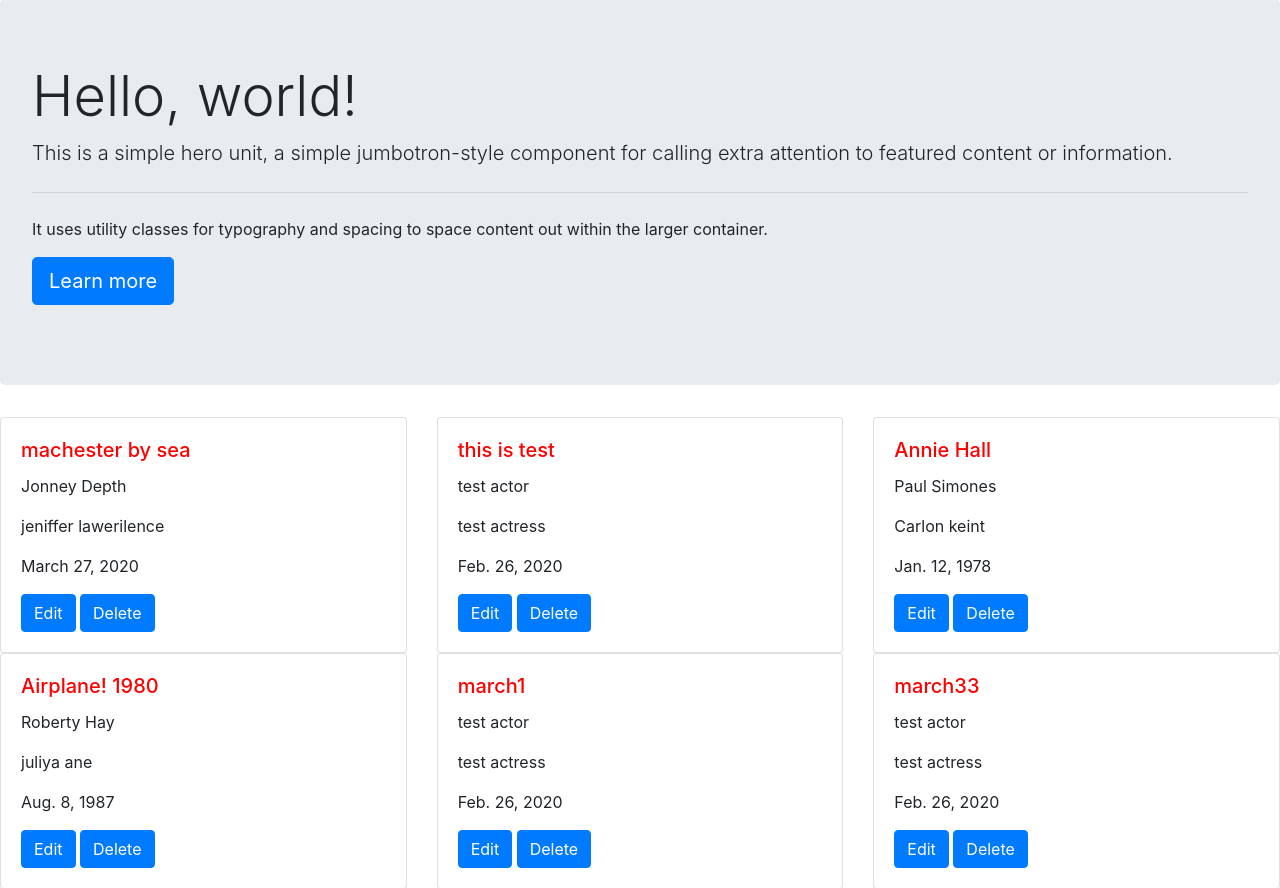
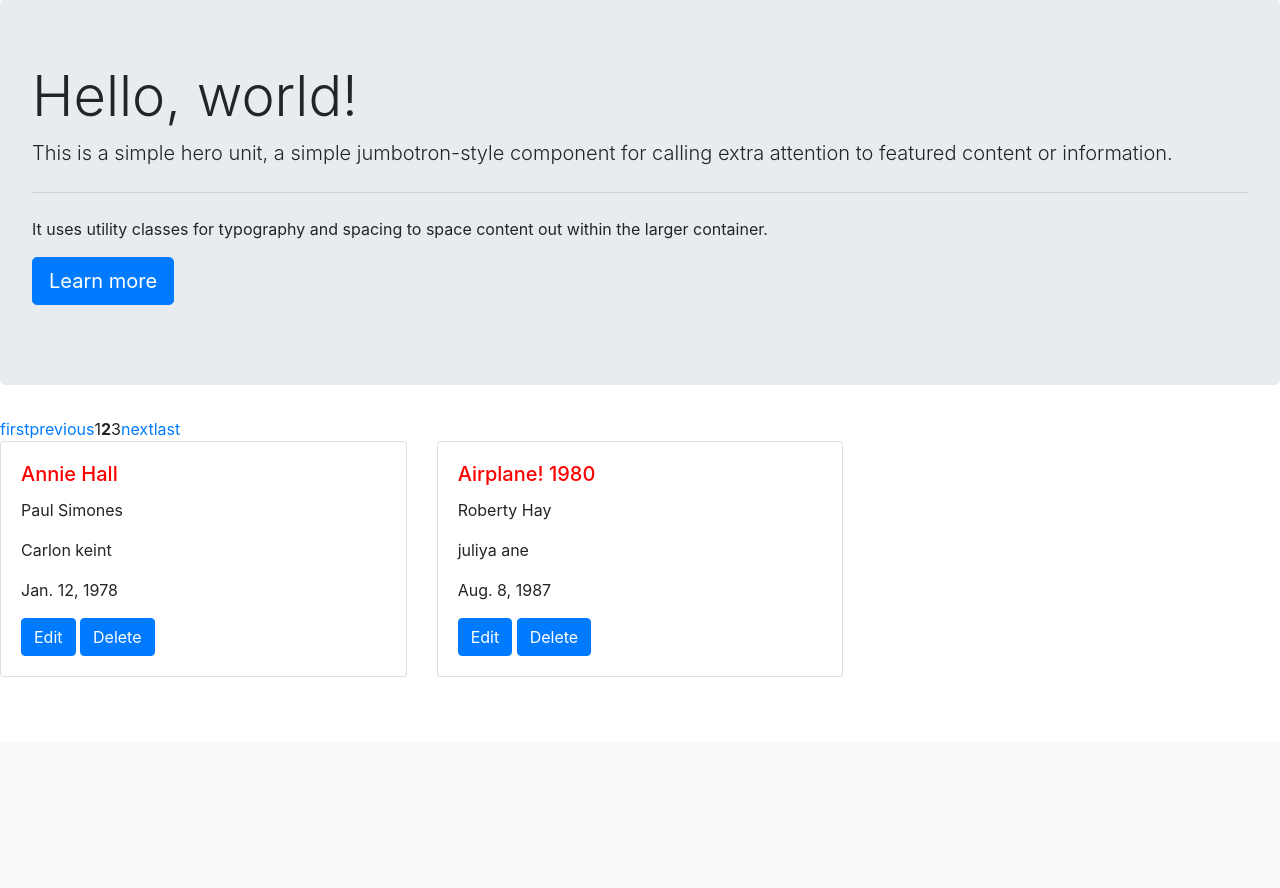
Before and after one commit to emialkhatri2025/test, a Django app: page /gum/?page=2 in a window 1280 px wide. Shown: the part 57-945 px from the top of the page. After the commit the page ends 734 px from the top, so only its background shows below. Run offline with Django 3.2, Linux system fonts and the light colour scheme; data comes from the database, SQL or seed files in the repository; both versions use the stored data as it was after the commit; some libraries are stand-ins or nearby versions.

Commit message:
second version of code

```diff
--- a/gum/templates/gum/home.html
+++ b/gum/templates/gum/home.html
@@ -9,6 +9,26 @@
   <p class="lead">
     <a class="btn btn-primary btn-lg" href="#" role="button">Learn more</a>
   </p>
+</div>
+
+<div class="pagination">
+  {% if movies_type.has_previous %}
+    <a href="?page=1">first</a>
+    <a href="?page={{ movies_type.previous_page_number }}">previous</a>
+  {% endif %}
+  {% for num in movies_type.paginator.page_range %}
+    {% if movies_type.number == num %}
+      <strong>{{num }}</strong>
+    {% elif num > movies_type.number|add:'-2' and num < movies_type.number|add:'2' %}
+      {{ num }}
+    {% endif %}
+  {% endfor %}
+  {% if movies_type.has_next %}
+    <a href="?page={{movies_type.next_page_number}}">next</a>
+    <a href="?page={{ movies_type.paginator.num.pages }}">last</a>
+  {% endif %}
+
+
 </div>
 <div class="testcard">
   <div class="row">
--- a/gum/views.py
+++ b/gum/views.py
@@ -6,6 +6,11 @@ from django.core.paginator import Paginator
 
 def home(request):
     movies_type = movies.objects.all()
+    paginator = Paginator(movies_type,2) #3 means show 3 movies
+    page_number = request.GET.get('page')
+    movies_type = paginator.get_page(page_number)
+
+
     contex = {'movies_type':movies_type}
 
     return render(request, 'gum/home.html', contex)
```
Also changed, not shown: db.sqlite3.
